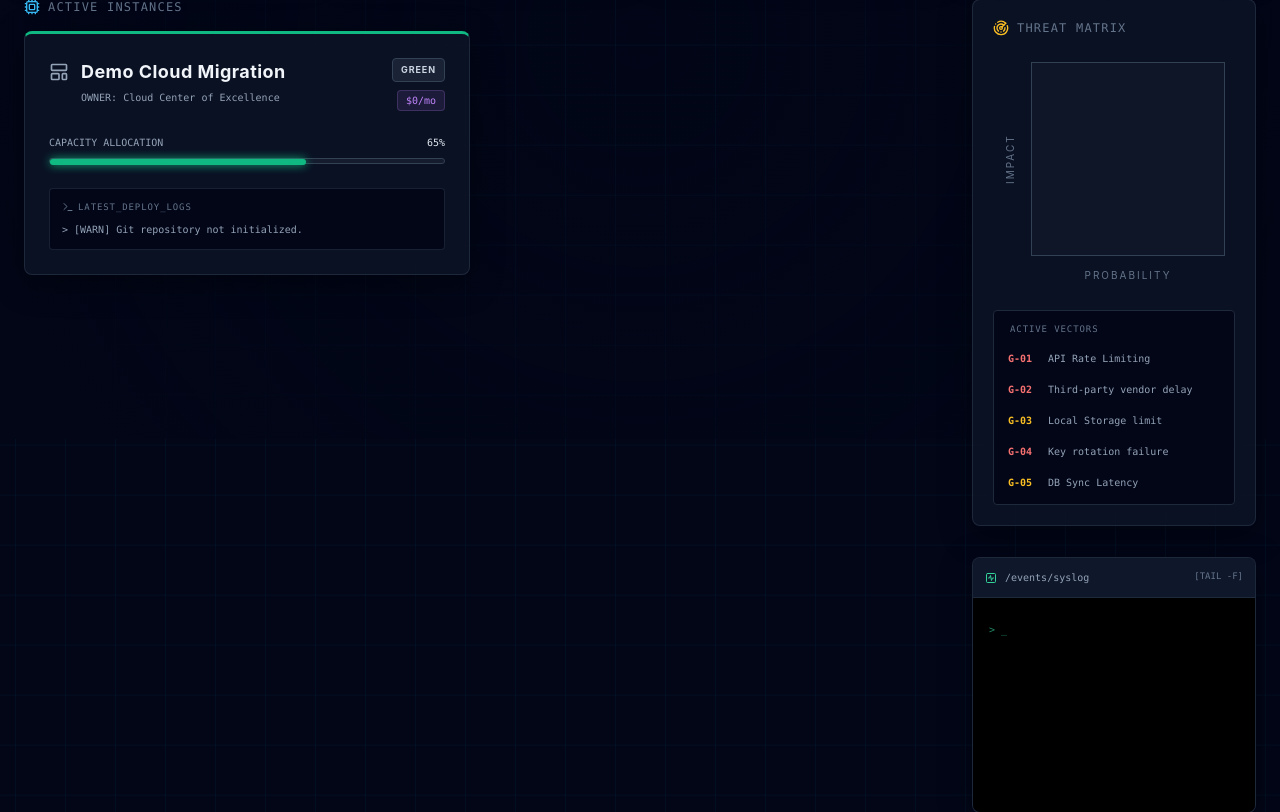
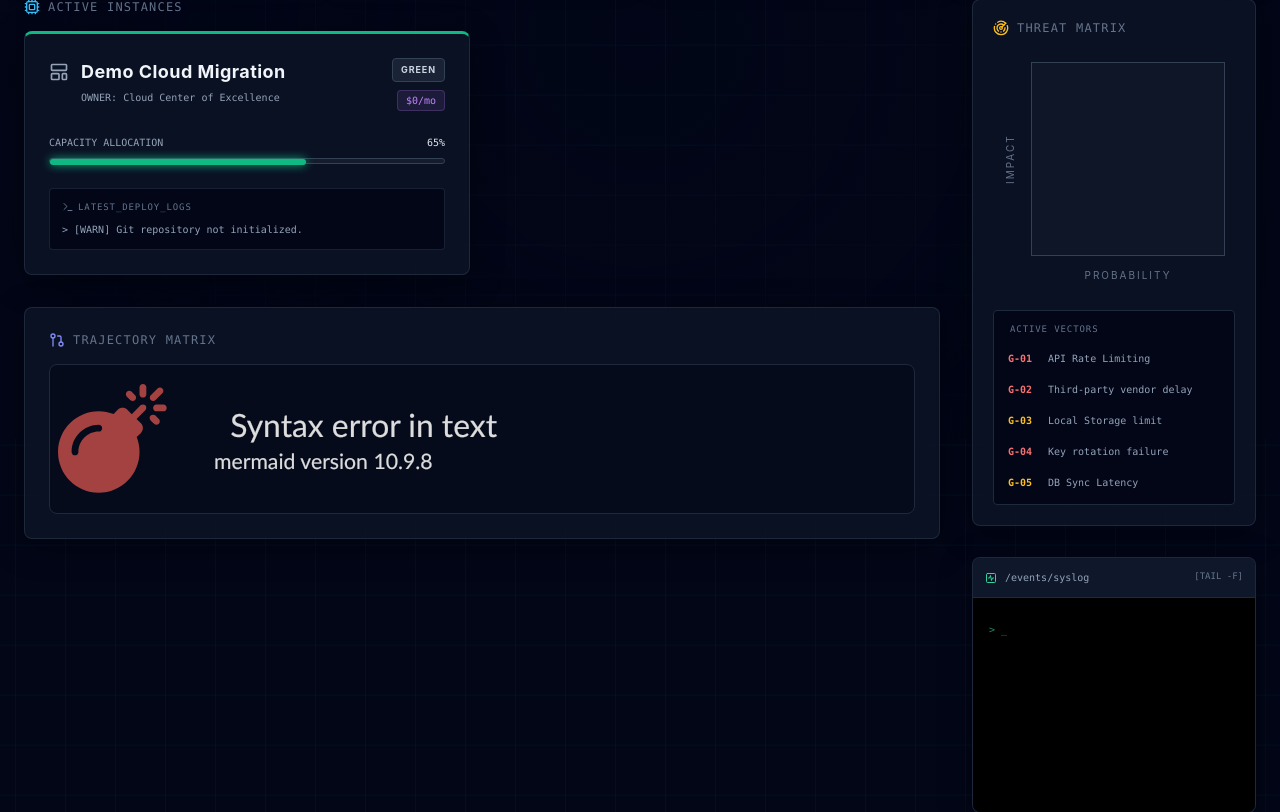
Before and after one commit to careed23/Cloud-Native-PM-Blueprin, a FastAPI app: page / in a window 1280 px wide. Shown: the part 361-1173 px from the top of the page. Run offline with FastAPI, Linux system fonts and the light colour scheme; some libraries are stand-ins or nearby versions.

Commit message:
fix(mermaid): sanitize project names and dynamically generate Gantt syntax to prevent renderer crashes

```diff
--- a/main.py
+++ b/main.py
@@ -13,8 +13,9 @@
 import functools
 import random
 from dotenv import load_dotenv
-from datetime import datetime
+from datetime import datetime, timedelta
 import asyncio
+import re
 
 # 1. Secure API Management
 load_dotenv()
@@ -49,6 +50,52 @@
         return logs
     except Exception as e:
         return [f"[ERROR] Telemetry failure: {str(e)}"]
+
+# 2. Sanitize Function
+def sanitize_mermaid_string(text: str) -> str:
+    """Cleans project names and status strings to prevent Mermaid.js syntax errors."""
+    if not text:
+        return "Unknown"
+    # Remove characters that break mermaid syntax (colons, commas, brackets, quotes)
+    cleaned = re.sub(r'[:;,\[\]"\'\(\)]', '', str(text))
+    return cleaned.strip()
+
+def generate_dynamic_roadmap(projects):
+    if not projects:
+        return ""
+
+    lines = [
+        "gantt",
+        "    title Dynamic System Trajectory",
+        "    dateFormat YYYY-MM-DD",
+        "    axisFormat %m/%d",
+        "    classDef green fill:#10b981,stroke:#047857,stroke-width:2px,color:#fff;",
+        "    classDef yellow fill:#f59e0b,stroke:#b45309,stroke-width:2px,color:#fff;",
+        "    classDef red fill:#ef4444,stroke:#b91c1c,stroke-width:2px,color:#fff;"
+    ]
+
+    base_date = datetime.utcnow()
+
+    for idx, proj in enumerate(projects):
+        safe_name = sanitize_mermaid_string(proj.get('name', f'Project {idx}'))
+        status = sanitize_mermaid_string(proj.get('status', 'Green')).lower()
+
+        # Ensure status translates to one of our defined classes
+        if status not in ['green', 'yellow', 'red']:
+            status = 'green'
+
+        lines.append(f"    section {safe_name}")
+
+        # Generate dynamic timeline bars
+        start = (base_date + timedelta(days=(idx * 5))).strftime('%Y-%m-%d')
+        duration = max(10, proj.get('completion_pct', 30))
+        task_id = f"t{idx}"
+
+        # Format: Task Name : [tags], [id], [start_date], [length]
+        lines.append(f"    Execution Phase :active, {task_id}, {start}, {duration}d")
+        lines.append(f"    class {task_id} {status}")
+
+    return "\n".join(lines)
 
 @functools.lru_cache(maxsize=1)
 def get_projects_cached():
@@ -287,19 +334,8 @@
     active_risks = sum(1 for r in risks if r.get('impact', 0) > 3 and r.get('status', '').lower() != 'closed')
     total_monthly_spend = sum(p.get('monthly_spend', 0) for p in projects)
 
-    roadmap_content = ""
-    if os.path.exists("roadmap.mmd"):
-        with open("roadmap.mmd", "r", encoding='utf-8') as f:
-            roadmap_content = f.read()
-
-        dynamic_styles = "\n    classDef green fill:#10b981,stroke:#047857;\n    classDef yellow fill:#f59e0b,stroke:#b45309;\n    classDef red fill:#ef4444,stroke:#b91c1c;\n"
-
-        # Only inject if we aren't in portfolio mode which breaks the name matching
-        if not PORTFOLIO_MODE and "Demo Cloud Migration" in [p['name'] for p in projects]:
-            status = next(p['status'] for p in projects if p['name'] == "Demo Cloud Migration").lower()
-            dynamic_styles += f"    class des1,des2 {status};\n"
-
-        roadmap_content += dynamic_styles
+        # 3. Smart Roadmap Highlighting (Dynamically Generated & Sanitized)
+    roadmap_content = generate_dynamic_roadmap(projects)
 
     return templates.TemplateResponse(
         request=request,
--- a/templates/index.html
+++ b/templates/index.html
@@ -303,17 +303,24 @@
                     </div>
                 </section>
 
-                <!-- Roadmap -->
-                {% if roadmap %}
+                                <!-- Roadmap -->
                 <section class="panel-glass p-6">
                     <h2 class="text-xs font-mono text-slate-500 mb-4 tracking-widest uppercase flex items-center gap-2">
                         <i data-lucide="git-pull-request" class="w-4 h-4 text-indigo-400"></i> Trajectory Matrix
                     </h2>
-                    <div class="overflow-x-auto text-sm bg-[#020617]/50 rounded-lg p-2 border border-slate-800">
-                        <div class="mermaid">{{ roadmap }}</div>
+                    <div class="overflow-x-auto text-sm bg-[#020617]/50 rounded-lg p-2 border border-slate-800 min-h-[150px] flex items-center justify-center">
+                        {% if roadmap %}
+                            <div class="mermaid w-full">
+                                {{ roadmap }}
+                            </div>
+                        {% else %}
+                            <div class="text-slate-500 font-mono text-xs text-center">
+                                <i data-lucide="activity" class="w-6 h-6 mx-auto mb-2 opacity-50"></i>
+                                INSUFFICIENT DATA FOR TRAJECTORY CALCULATION
+                            </div>
+                        {% endif %}
                     </div>
                 </section>
-                {% endif %}
             </div>
 
             <!-- Right Side: Threat Matrix & Events -->
```
Also changed, not shown: 1 other file.
